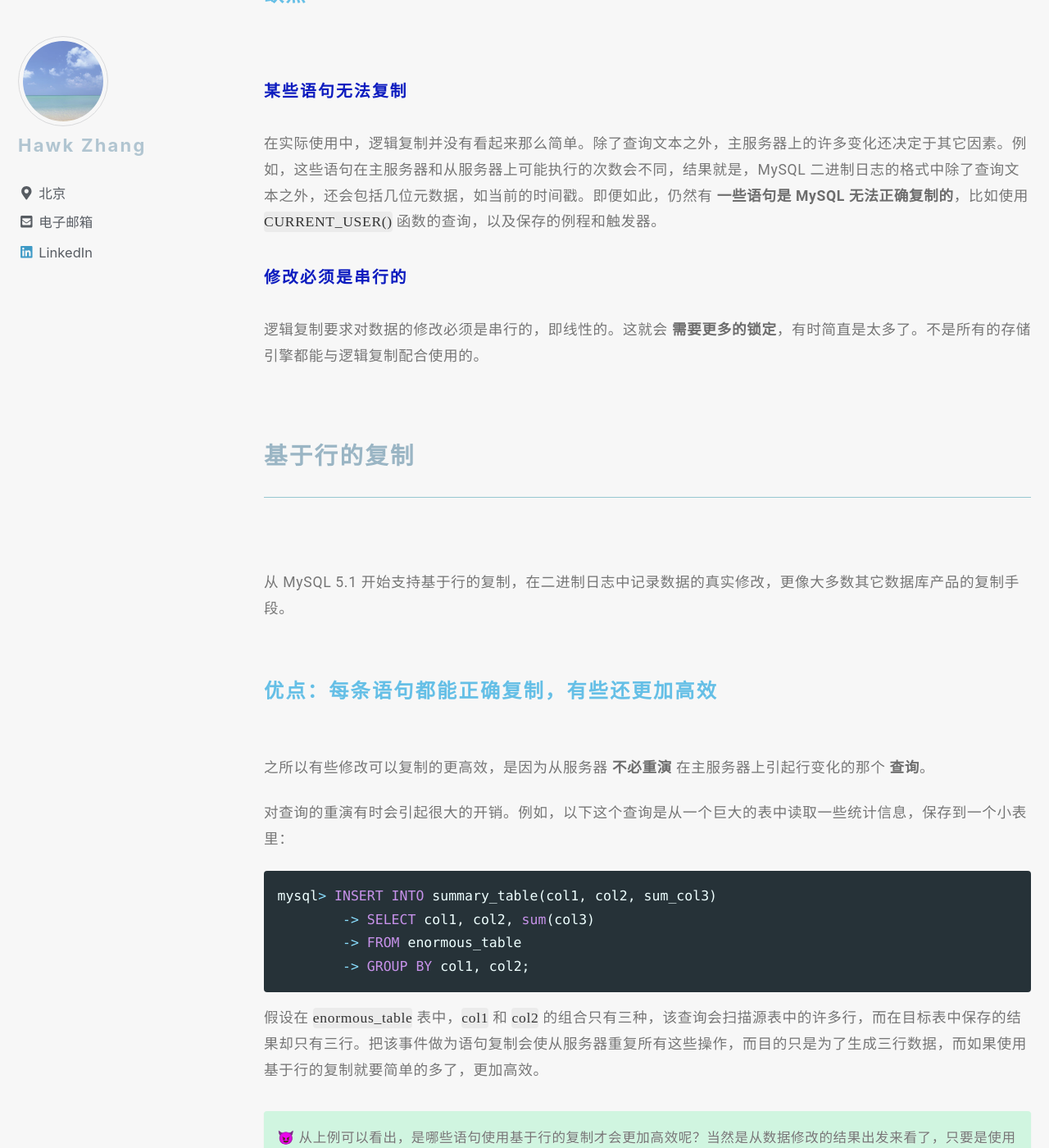
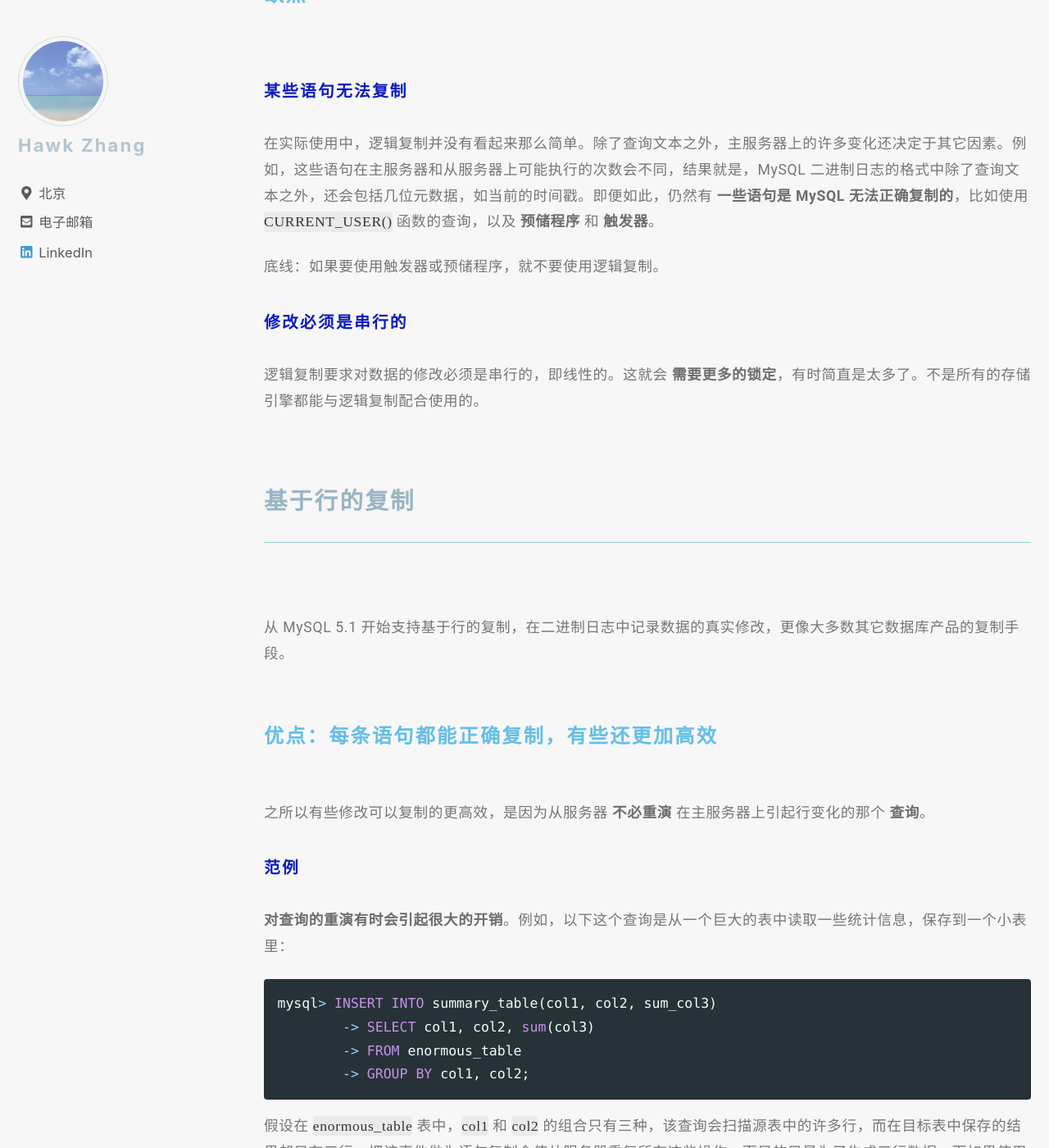
Before and after one commit to narru888/linotes_note, a Jekyll site: the page built from _posts/mysql/2016-03-01-master.slave.md, in a window 1280 px wide and 1400 px high, scrolled down 18298 px. Shown: the whole window at 82% size. Built offline with Jekyll 4.4.1, drawn with Linux system fonts in a browser that asks for light colours; nearby versions of some CDN libraries; a script that is not in the unit is left out; comment, search, counter and statistics services are not loaded.

Commit message:
update on 2018-08-11 13:40:01 CST

````diff
--- a/_posts/mysql/2016-03-01-master.slave.md
+++ b/_posts/mysql/2016-03-01-master.slave.md
@@ -560,11 +560,15 @@
 
 
 
+
+
+
 ### 基于语句的复制
 
 MySQL 5.0 及较早版本只支持基于语句的复制，也称 “**逻辑复制**”。
 
 在主服务器上，把导致数据变化的 **查询** 保存到日志中。
+
 
 
 #### 优点
@@ -578,12 +582,14 @@
 
 
 
-
 #### 缺点
 
 ##### 某些语句无法复制
 
-在实际使用中，逻辑复制并没有看起来那么简单。除了查询文本之外，主服务器上的许多变化还决定于其它因素。例如，这些语句在主服务器和从服务器上可能执行的次数会不同，结果就是，MySQL 二进制日志的格式中除了查询文本之外，还会包括几位元数据，如当前的时间戳。即便如此，仍然有 **一些语句是 MySQL 无法正确复制的**，比如使用 `CURRENT_USER()` 函数的查询，以及保存的例程和触发器。
+在实际使用中，逻辑复制并没有看起来那么简单。除了查询文本之外，主服务器上的许多变化还决定于其它因素。例如，这些语句在主服务器和从服务器上可能执行的次数会不同，结果就是，MySQL 二进制日志的格式中除了查询文本之外，还会包括几位元数据，如当前的时间戳。即便如此，仍然有 **一些语句是 MySQL 无法正确复制的**，比如使用 `CURRENT_USER()` 函数的查询，以及 **预储程序** 和 **触发器**。
+
+底线：如果要使用触发器或预储程序，就不要使用逻辑复制。
+
 
 ##### 修改必须是串行的
 
@@ -607,7 +613,11 @@
 
 之所以有些修改可以复制的更高效，是因为从服务器 **不必重演** 在主服务器上引起行变化的那个 **查询**。
 
-对查询的重演有时会引起很大的开销。例如，以下这个查询是从一个巨大的表中读取一些统计信息，保存到一个小表里：
+
+
+##### 范例
+
+**对查询的重演有时会引起很大的开销**。例如，以下这个查询是从一个巨大的表中读取一些统计信息，保存到一个小表里：
 
 ```sql
 mysql> INSERT INTO summary_table(col1, col2, sum_col3)
````
